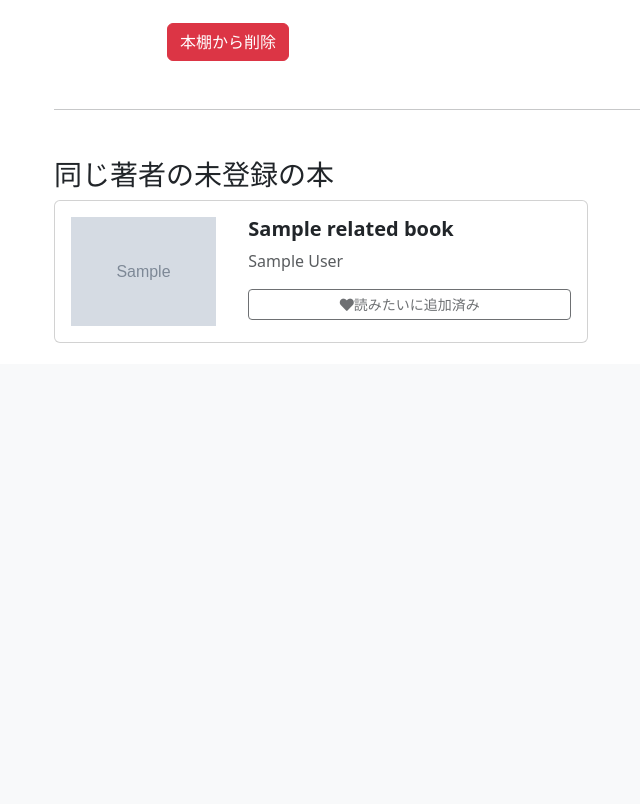
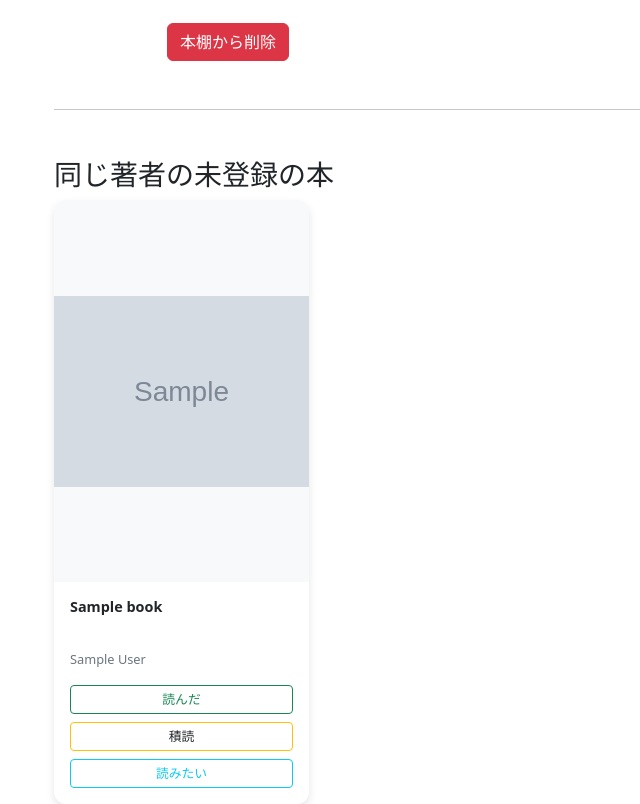
Before and after one commit to janjanno774-lab/3bookshelf, a Django app: template books/templates/books/book_detail.html in a window 1280 px wide. Shown: the part 436-1240 px from the top of the page, without its empty margins (40-680 px from the left). Before the commit the page ends 779 px from the top, so only its background shows below. Run offline with Django 5.2, Linux system fonts and the light colour scheme; tables that the repository leaves empty hold one stand-in row (values such as "Sample post"); the template is opened without the code that fills it: values that come from a table or form of the project are taken from there, most other values are stand-ins (such as "Sample title", 1, 10 or a date in 2020); grey boxes marked "Sample" are stand-in pictures.

Commit message:
feat: Unify and improve card layout for search and detail pages

```diff
--- a/books/templates/books/book_detail.html
+++ b/books/templates/books/book_detail.html
@@ -2,6 +2,43 @@
 {% load static %}
 
 {% block content %}
+<style>
+    .book-card {
+        border: none;
+        border-radius: 12px;
+        box-shadow: 0 4px 8px rgba(0, 0, 0, 0.1);
+        transition: transform 0.2s, box-shadow 0.2s;
+        height: 100%;
+    }
+    .book-card:hover {
+        transform: translateY(-5px);
+        box-shadow: 0 8px 16px rgba(0, 0, 0, 0.2);
+    }
+    .book-card-img {
+        aspect-ratio: 2 / 3;
+        object-fit: contain;
+        background-color: #f8f9fa;
+        border-radius: 12px 12px 0 0;
+    }
+    .card-title {
+        font-weight: bold;
+        font-size: 0.9rem;
+        display: -webkit-box;
+        -webkit-line-clamp: 2;
+        -webkit-box-orient: vertical;
+        overflow: hidden;
+        min-height: 2.7rem; /* 2行分の高さを確保 */
+    }
+    .card-text {
+        font-size: 0.8rem;
+        color: #6c757d;
+    }
+    .btn-custom {
+        font-size: 0.8rem;
+        padding: 0.25rem 0.5rem;
+    }
+</style>
+
 <div class="row">
     <div class="col-md-4 text-center">
         {% if book.thumbnail_url %}
@@ -32,55 +69,30 @@
 
 <h3>同じ著者の未登録の本</h3>
 {% if related_books %}
-    <div class="row row-cols-1 row-cols-md-2 g-4">
-        {% for related_book in related_books %}
-            <div class="col">
-                <div class="card h-100">
-                    <div class="row g-0">
-                        <div class="col-md-4 d-flex align-items-center justify-content-center p-3">
-                            {% if related_book.thumbnail_url %}
-                                <img src="{{ related_book.thumbnail_url }}" class="img-fluid" alt="{{ related_book.title }}">
+    <div class="row g-4">
+        {% for book in related_books %}
+        <div class="col-6 col-md-4 col-lg-3">
+            <div class="card book-card">
+                {% if book.thumbnail_url %}
+                    <img src="{{ book.thumbnail_url }}" class="book-card-img" alt="{{ book.title }}">
                 {% else %}
-                                <img src="{% static 'books/no_image.png' %}" class="img-fluid" alt="No image available">
+                    <img src="{% static 'books/no_image.png' %}" class="book-card-img" alt="No image available">
                 {% endif %}
-                        </div>
-                        <div class="col-md-8">
-                            <div class="card-body">
-                                <h5 class="card-title fw-bold">{{ related_book.title }}</h5>
-                                <p class="card-text text-muted">{{ related_book.author }}</p>
+                <div class="card-body d-flex flex-column">
+                    <h5 class="card-title">{{ book.title }}</h5>
+                    <p class="card-text mb-auto">{{ book.author }}</p>
                     <form class="add-book-form mt-3">
                         {% csrf_token %}
-                                    <input type="hidden" name="isbn" value="{{ related_book.isbn }}">
-                                    <input type="hidden" name="title" value="{{ related_book.title }}">
-                                    <input type="hidden" name="author" value="{{ related_book.author }}">
-                                    <input type="hidden" name="thumbnail_url" value="{{ related_book.thumbnail_url }}">
+                        <input type="hidden" name="isbn" value="{{ book.isbn }}">
+                        <input type="hidden" name="title" value="{{ book.title }}">
+                        <input type="hidden" name="author" value="{{ book.author }}">
+                        <input type="hidden" name="thumbnail_url" value="{{ book.thumbnail_url }}">
                         <div class="d-grid gap-2">
-                                        {% if related_book.registered_status %}
-                                            <button type="button" class="btn btn-custom btn-sm add-book-btn"
-                                                    data-status="{{ related_book.registered_status }}" disabled>
-                                                {% if related_book.registered_status == 'read' %}
-                                                    <i class="fas fa-check-circle btn-icon"></i>読んだ本に追加済み
-                                                {% elif related_book.registered_status == 'reading' %}
-                                                    <i class="fas fa-bookmark btn-icon"></i>積読に追加済み
-                                                {% elif related_book.registered_status == 'wishlist' %}
-                                                    <i class="fas fa-heart btn-icon"></i>読みたいに追加済み
-                                                {% endif %}
-                                            </button>
-                                        {% else %}
-                                            <button type="button" class="btn btn-custom read btn-sm add-book-btn" data-status="read">
-                                                <i class="fas fa-check-circle btn-icon"></i>読んだ本に追加
-                                            </button>
-                                            <button type="button" class="btn btn-custom reading btn-sm add-book-btn" data-status="reading">
-                                                <i class="fas fa-bookmark btn-icon"></i>積読に追加
-                                            </button>
-                                            <button type="button" class="btn btn-custom wishlist btn-sm add-book-btn" data-status="wishlist">
-                                                <i class="fas fa-heart btn-icon"></i>読みたいに追加
-                                            </button>
-                                        {% endif %}
+                            <button type="button" class="btn btn-outline-success btn-sm btn-custom add-book-btn" data-status="read">読んだ</button>
+                            <button type="button" class="btn btn-outline-warning btn-sm btn-custom text-dark add-book-btn" data-status="reading">積読</button>
+                            <button type="button" class="btn btn-outline-info btn-sm btn-custom add-book-btn" data-status="wishlist">読みたい</button>
                         </div>
                     </form>
-                            </div>
-                        </div>
                 </div>
             </div>
         </div>
```
Also changed, not shown: books/templates/books/search.html (+39 -95 lines). Lines whose indentation alone changed are shown as unchanged.
